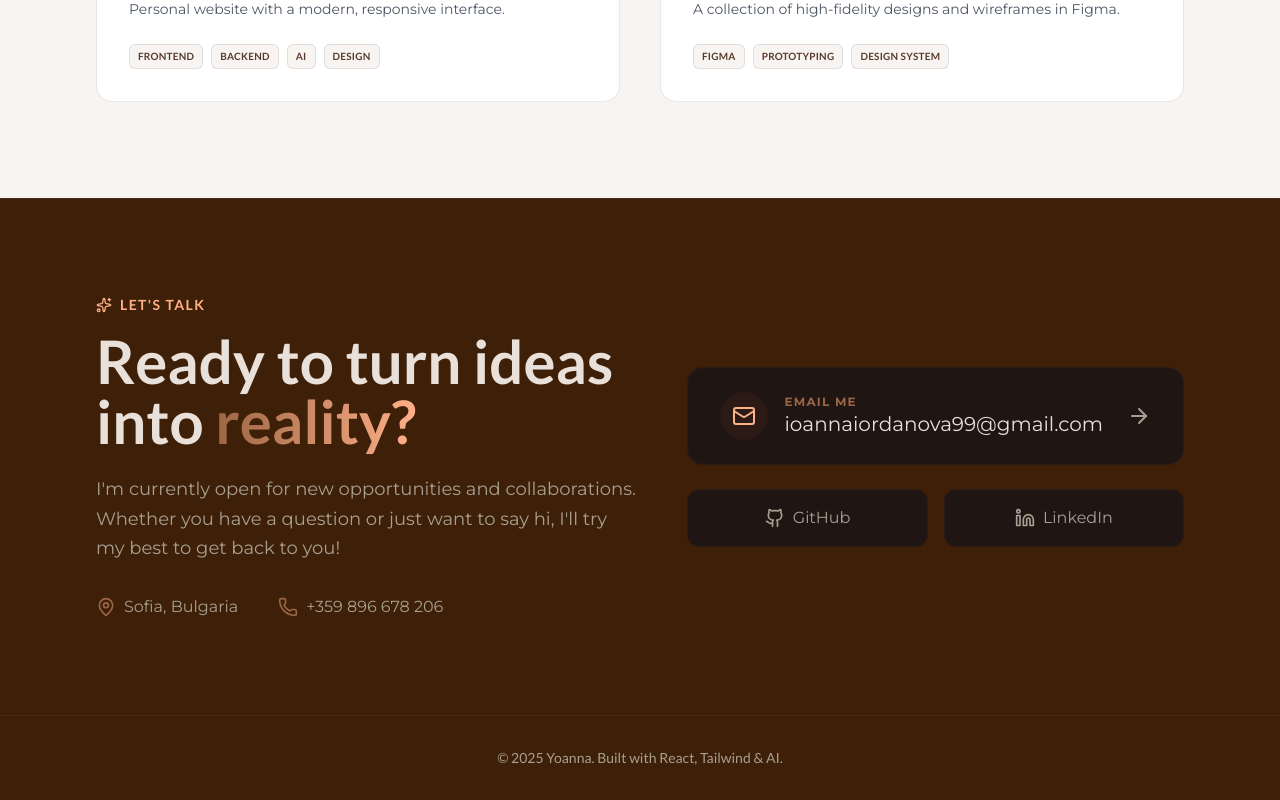
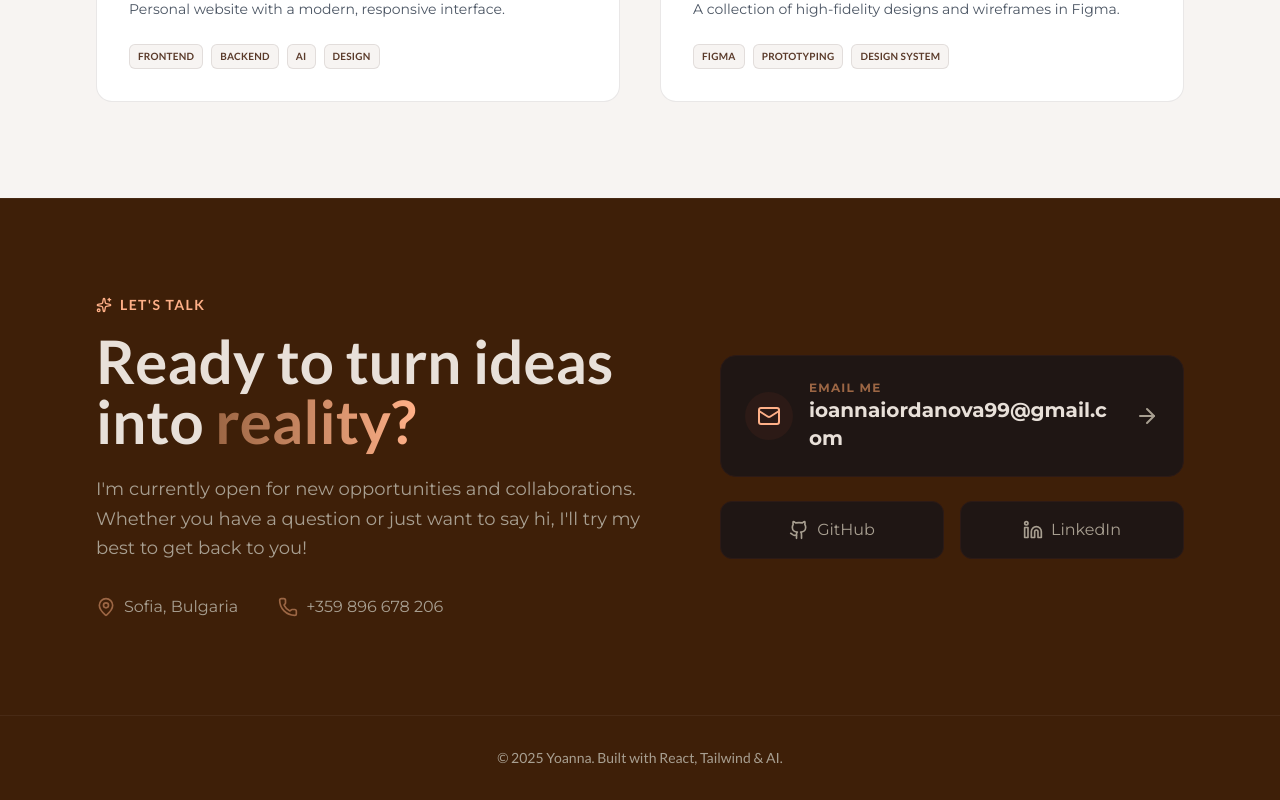
Before and after one commit to YoannaYordanovaa/portfolio-2025, a React (Vite) app: page / in a window 1280 px wide. Shown: the part 3373-4173 px from the top of the page. Built offline with nearby package versions, Linux system fonts and the light colour scheme.

Commit message:
Update portfolio text and layout

```diff
--- a/src/App.jsx
+++ b/src/App.jsx
@@ -372,18 +372,20 @@ const App = () => {
               <div className="flex flex-col gap-6 w-full md:w-auto">
                 <a
                   href="mailto:ioannaiordanova99@gmail.com"
-                  className="group flex items-center justify-between gap-6 px-8 py-6 bg-[#1F1614] border border-[#2c1a16] rounded-2xl hover:border-primary/50 transition-all duration-300"
+                  className="group flex items-center justify-between gap-6 px-6 py-6 bg-[#1F1614] border border-[#2c1a16] rounded-2xl hover:border-primary/50 transition-all duration-300"
                 >
-                  <div className="flex items-center gap-4">
-                    <div className="p-3 bg-[#2c1a16] rounded-full text-primary">
+                  <div className="flex items-center gap-4 min-w-0">
+                    <div className="p-3 bg-[#2c1a16] rounded-full text-primary flex-shrink-0">
                       <Mail size={24} />
                     </div>
-                    <div>
+                    <div className="min-w-0">
                       <span className="block text-xs font-bold text-secondary uppercase tracking-widest">Email Me</span>
-                      <span className="text-lg md:text-xl text-txt-main">ioannaiordanova99@gmail.com</span>
+                      <span className="text-sm sm:text-lg md:text-xl font-bold text-txt-main break-all">
+                        ioannaiordanova99@gmail.com
+                      </span>
                     </div>
                   </div>
-                  <ArrowRight className="text-txt-muted group-hover:text-primary group-hover:translate-x-1 transition-all" />
+                  <ArrowRight className="text-txt-muted group-hover:text-primary group-hover:translate-x-1 transition-all flex-shrink-0" />
                 </a>
 
                 <div className="flex gap-4">
```
